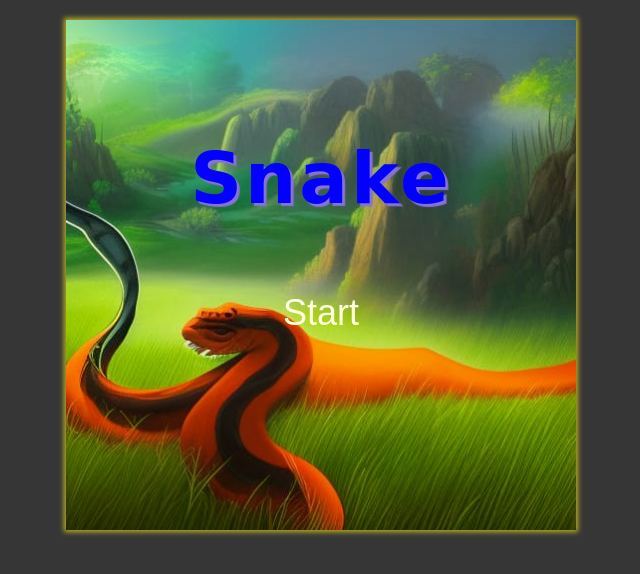
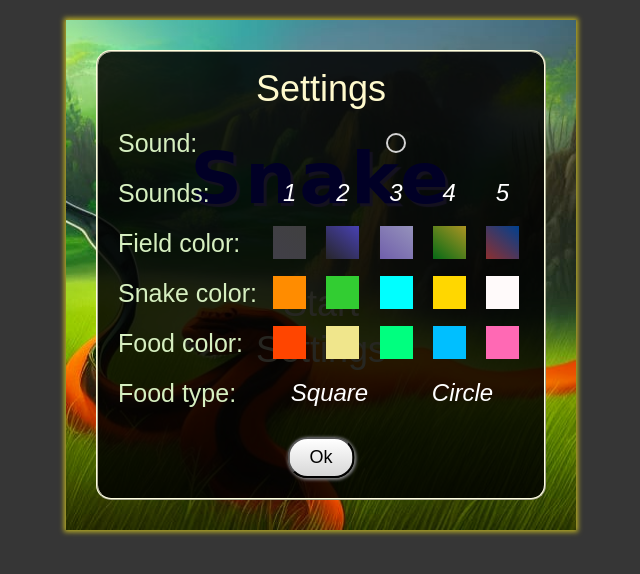
Before and after one commit to NathanBailie/Snake, a website: page src/index.html in a window 1280 px wide. Shown: the whole page, without its empty margins (319-959 px from the left). Drawn offline with Linux system fonts and the light colour scheme.

Commit message:
made the setting window's layout

```diff
--- a/src/index.html
+++ b/src/index.html
@@ -14,16 +14,96 @@
 		<div class="mainWraper">
 			<div class="startWindowWraper">
 				<div class="startWindow">
-					<!-- <h2>Welcome to the "<span> -->
 					<h2>Snake</h2>
-					<!-- Snake -->
-					<!-- </span>" game</h2> -->
 					<button class="startWindow__startButton">Start</button>
+					<button class="startWindow__settingsButton">Settings</button>
+				</div>
+
+				<div class="settingsWindow">
+					<h2>Settings</h2>
+
+					<div class="settingsWraper">
+						<div class="settingsWraper__settingName">
+							<h3 title="Turn the sound on or off in the game">Sound:</h3>
+						</div>
+						<div class="settingsWraper__settingItems one customCheckbox">
+							<div class="customCheckbox">
+								<input type="checkbox" id="soundCheckbox">
+								<label for="soundCheckbox"></label>
+							</div>
+						</div>
+					</div>
+
+					<div class="settingsWraper">
+						<div class="settingsWraper__settingName">
+							<h3 title="Chose the variant of the sound">Sounds:</h3>
+						</div>
+						<div class="settingsWraper__settingItems five sounds">
+							<div>1</div>
+							<div>2</div>
+							<div>3</div>
+							<div>4</div>
+							<div>5</div>
+						</div>
+					</div>
+
+					<div class="settingsWraper">
+						<div class="settingsWraper__settingName">
+							<h3 title="Background of the playing field">Field color:</h3>
+						</div>
+						<div class="settingsWraper__settingItems five fieldColor">
+							<div title="Darkgrey"></div>
+							<div title="Darkblue - Blue"></div>
+							<div title="Light violet"></div>
+							<div title="Green - Yellow"></div>
+							<div title="Red - Blue"></div>
+						</div>
+					</div>
+
+					<div class="settingsWraper">
+						<div class="settingsWraper__settingName">
+							<h3 title="Snake color">Snake color:</h3>
+						</div>
+						<div class="settingsWraper__settingItems five snakeColor">
+							<div title="Darkorange"></div>
+							<div title="LimeGreen"></div>
+							<div title="Aqua"></div>
+							<div title="Gold"></div>
+							<div title="Snow"></div>
+						</div>
+					</div>
+
+					<div class="settingsWraper">
+						<div class="settingsWraper__settingName">
+							<h3 title="Food color">Food color:</h3>
+						</div>
+						<div class="settingsWraper__settingItems five foodColor">
+							<div title="Orangered"></div>
+							<div title="Khaki"></div>
+							<div title="SpringGreen"></div>
+							<div title="DeepSkyBlue"></div>
+							<div title="HotPink"></div>
+						</div>
+					</div>
+
+					<div class="settingsWraper">
+						<div class="settingsWraper__settingName">
+							<h3 title="Food type">Food type:</h3>
+						</div>
+						<div class="settingsWraper__settingItems two foodType">
+							<div title="The food will look like square">Square</div>
+							<div title="The food will look like circle">Circle</div>
+						</div>
+					</div>
+
+					<button class="settingsWindow__okButton">Ok</button>
 				</div>
 			</div>
 
+
 			<div class="gameWraper">
 				<canvas width="510" height="510"></canvas>
+
 				<div class="scoreWindow">
 					<button class="scoreWindow__back">Menu</button>
 					<h2>Your score</h2>
@@ -32,6 +112,7 @@
 						Restart
 					</button>
 				</div>
+
 				<div class="timerWindow"></div>
 			</div>
 		</div>
--- a/src/modules/drawFood.js
+++ b/src/modules/drawFood.js
@@ -4,7 +4,7 @@ function drawFood() {
 	// context.fillRect(apple.x, apple.y, cellSize - 1, cellSize - 1);
 
 	// circle
-	const radius = cellSize / 2 - 1;
+	const radius = cellSize / 2;
 	const x = apple.x + radius;
 	const y = apple.y + radius;
 	context.beginPath();
--- a/src/modules/game.js
+++ b/src/modules/game.js
@@ -27,7 +27,7 @@ function game() {
 		};
 
 		if (index !== 0 && index !== 1 && head.x === cell.x && head.y === cell.y
-			|| score === 1
+			// || score === 1
 		) {
 			cancelAnimationFrame(animationId1);
 			cancelAnimationFrame(animationId2);
--- a/src/sass/blocks/container/container.scss
+++ b/src/sass/blocks/container/container.scss
@@ -2,7 +2,7 @@
 	display: flex;
 	width: 510px;
 	height: 510px;
-	overflow: hidden;
 	box-shadow: 0 0 5px 2px #b9ad25;
 	user-select: none;
+	overflow: hidden;
 }
--- /dev/null
+++ b/src/sass/blocks/settingsWindow/settingsWindow.scss
@@ -0,0 +1,50 @@
+.settingsWindow {
+	width: 450px;
+	height: 450px;
+	padding: 15px;
+	position: absolute;
+	top: 50%;
+	left: 50%;
+	background: rgba(0, 0, 0, 0.85);
+	border: 2px ridge LightYellow;
+	border-radius: 15px;
+	user-select: none;
+	transform: translate(-50%, -50%);
+	transition: transform 0.6s linear;
+
+	h2 {
+		color: LemonChiffon;
+		text-align: center;
+		margin: 0px auto 10px;
+		font-size: 36px;
+	}
+
+	&__okButton {
+		position: absolute;
+		display: flex;
+		justify-content: center;
+		align-items: center;
+		margin: 0 auto;
+		padding: 5px 20px;
+		border-radius: 20px;
+		bottom: 20px;
+		left: 50%;
+		transform: translateX(-50%);
+		box-shadow: 1px 1px 3px 1px grey;
+		font-size: 18px;
+		background: linear-gradient(white, #d7d7d7);
+		transition: all 0.1s ease;
+
+		&:hover {
+			transform: translateX(-50%) scale(1.05);
+			box-shadow: 1px 1px 3px 1px lightgrey;
+			background: linear-gradient(azure, snow);
+		}
+
+		&:active {
+			transform: translateX(-50%) scale(1);
+			border: none;
+			box-shadow: 1px 1px 3px 1px lime;
+		}
+	}
+}
--- a/src/sass/blocks/startWindow/startWindow.scss
+++ b/src/sass/blocks/startWindow/startWindow.scss
@@ -15,16 +15,17 @@
 
 	}
 
-	&__startButton {
+	&__startButton,
+	&__settingsButton {
 		display: flex;
 		justify-content: center;
 		align-items: center;
-		margin: 60px auto 0;
-		padding: 5px 15px;
-		border: none;
+		padding: 0px 15px;
 		background: none;
 		font-size: 36px;
+		line-height: 46px;
 		transition: all 0.1s linear;
+		border: none;
 		cursor: pointer;
 		color: #ffffe0;
 
@@ -39,4 +40,12 @@
 			color: #fff0d0;
 		}
 	}
+
+	&__startButton {
+		margin: 60px auto 0;
+	}
+
+	&__settingsButton {
+		margin: 0 auto 0;
+	}
 }
--- a/src/sass/blocks/wrapers/gameWraper.scss
+++ b/src/sass/blocks/wrapers/gameWraper.scss
@@ -1,6 +1,6 @@
 .gameWraper {
 	position: relative;
-	background: linear-gradient(220deg, #534dad, #a098bb);
+	background: linear-gradient(220deg, #404040, #413f48);
 	width: 510px;
 	height: 510px;
 	overflow: hidden;
--- a/src/sass/blocks/wrapers/mainWraper.scss
+++ b/src/sass/blocks/wrapers/mainWraper.scss
@@ -3,4 +3,7 @@
 	width: calc(510px*2);
 	// height: calc(510px*2);
 	transition: all 0.6s linear;
+
+	// remove this string
+	// transform: translateX(-50%);
 }
--- /dev/null
+++ b/src/sass/blocks/wrapers/settingsWraper.scss
@@ -0,0 +1,216 @@
+.settingsWraper {
+	display: flex;
+	align-items: center;
+	width: 100%;
+	height: 45px;
+
+	&:not(:last-child) {
+		margin-bottom: 5px;
+	}
+
+	&__settingName {
+		width: 150px;
+		padding: 5px;
+		color: #d6efc0;
+
+		h3 {
+			margin: 0;
+			font-size: 25px;
+		}
+	}
+
+	&__settingItems {
+		height: 100%;
+		flex-grow: 1;
+		display: grid;
+
+		.customCheckbox {
+			position: relative;
+			display: flex;
+			justify-content: center;
+			align-items: center;
+			width: 20px;
+			height: 20px;
+			cursor: pointer;
+
+			label {
+				border: 2px solid lightgray;
+				border-radius: 50%;
+				width: 100%;
+				height: 100%;
+			}
+
+			input {
+				position: absolute;
+				width: 100%;
+				height: 100%;
+				opacity: 0;
+				cursor: pointer;
+
+				&:checked+label {
+					background: radial-gradient(lime, green);
+					border: none;
+				}
+			}
+		}
+
+		&.sounds {
+			div {
+				display: flex;
+				justify-content: center;
+				align-items: center;
+				color: white;
+				font-style: italic;
+				font-size: 24px;
+			}
+		}
+
+		&.foodType {
+			div {
+				display: flex;
+				justify-content: center;
+				align-items: center;
+				color: white;
+				font-style: italic;
+				font-size: 24px;
+			}
+		}
+
+		&.fieldColor {
+			div {
+				&:nth-child(1) {
+					background: linear-gradient(220deg, #404040, #413f48);
+				}
+
+				&:nth-child(2) {
+					background: linear-gradient(220deg, #4841b3, #27262a);
+				}
+
+				&:nth-child(3) {
+					background: linear-gradient(220deg, #9592bb, #705fab);
+				}
+
+				&:nth-child(4) {
+					background: linear-gradient(220deg, #ab9422, #056a16);
+				}
+
+				&:nth-child(5) {
+					background: linear-gradient(220deg, #00408f, #8d2f2f);
+				}
+			}
+		}
+
+		&.snakeColor {
+			div {
+				&:nth-child(1) {
+					background: darkorange;
+				}
+
+				&:nth-child(2) {
+					background: LimeGreen;
+				}
+
+				&:nth-child(3) {
+					background: Aqua;
+				}
+
+				&:nth-child(4) {
+					background: gold;
+				}
+
+				&:nth-child(5) {
+					background: Snow;
+				}
+			}
+		}
+
+		&.foodColor {
+			div {
+				&:nth-child(1) {
+					background: orangered;
+				}
+
+				&:nth-child(2) {
+					background: Khaki;
+				}
+
+				&:nth-child(3) {
+					background: SpringGreen;
+				}
+
+				&:nth-child(4) {
+					background: DeepSkyBlue;
+				}
+
+				&:nth-child(5) {
+					background: HotPink;
+				}
+			}
+		}
+
+		&.five {
+			grid-template: 100% / repeat(5, calc(100%/5));
+			justify-content: center;
+			align-items: center;
+
+			div {
+				width: 33px;
+				height: 33px;
+				margin: 0 auto;
+				cursor: pointer;
+
+				&:hover {
+					box-shadow: 0px 0px 3px 3px Orange;
+				}
+			}
+
+			&:nth-child(1) {
+				grid-area: 1/2;
+			}
+
+			&:nth-child(2) {
+				grid-area: 2/3;
+			}
+
+			&:nth-child(3) {
+				grid-area: 3/4;
+			}
+
+			&:nth-child(4) {
+				grid-area: 4/5;
+			}
+
+			&:nth-child(5) {
+				grid-area: 5/6;
+			}
+		}
+
+		&.two {
+			grid-template: 100% / repeat(2, calc(100%/2));
+			justify-content: center;
+			align-items: center;
+
+			div {
+				cursor: pointer;
+
+				&:hover {
+					box-shadow: 0px 0px 3px 3px Orange;
+				}
+			}
+
+			&:nth-child(1) {
+				grid-area: 1/2;
+			}
+
+			&:nth-child(2) {
+				grid-area: 2/3;
+			}
+		}
+
+		&.one {
+			display: flex;
+			justify-content: center;
+			align-items: center;
+		}
+	}
+}
--- a/src/sass/blocks/wrapers/startWindowWraper.scss
+++ b/src/sass/blocks/wrapers/startWindowWraper.scss
@@ -4,4 +4,5 @@
 	box-shadow: 0px 0px 5px 2px #ffbbff;
 	width: 510px;
 	height: 510px;
+	transition: all 0.6s linear;
 }
--- a/src/sass/styles.scss
+++ b/src/sass/styles.scss
@@ -20,6 +20,8 @@ html {
 @import "blocks/wrapers/mainWraper";
 @import "blocks/wrapers/gameWraper";
 @import "blocks/wrapers/startWindowWraper";
+@import "blocks/wrapers/settingsWraper";
 @import "blocks/startWindow/startWindow";
+@import "blocks/settingsWindow/settingsWindow";
 @import "blocks/scoreWindow/scoreWindow";
 @import "blocks/timerWindow/timerWindow";
```
Also changed, not shown: src/modules/movement.js (+6 -6 lines), src/modules/variablesAndListeners.js (+6 -1 lines), dist/css/blocks/container/container.min.css, dist/css/blocks/settingsWindow/settingsWindow.min.css (added), dist/css/blocks/startWindow/startWindow.min.css, dist/css/blocks/wrapers/gameWraper.min.css, dist/css/blocks/wrapers/settingsWraper.min.css (added), dist/css/blocks/wrapers/startWindowWraper.min.css, dist/css/styles.min.css, dist/index.html, dist/js/scripts.min.js, src/css/blocks/container/container.min.css, src/css/blocks/settingsWindow/settingsWindow.min.css (added), src/css/blocks/startWindow/startWindow.min.css, 5 more files.
